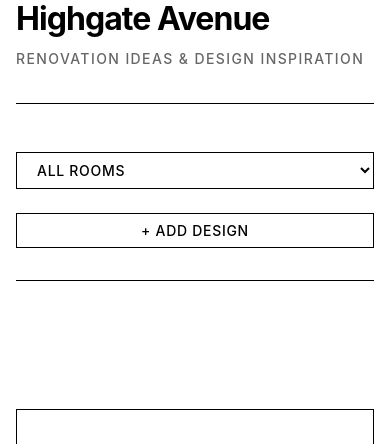
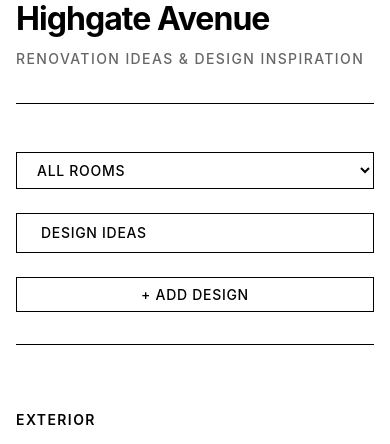
Before and after one commit to conork92/HighgateAvenue, a Flask app: page / in a window 390 px wide. Shown: the part 31-475 px from the top of the page. Run offline with Flask 3, Linux system fonts and the light colour scheme.

Commit message:
feat: add latest changes

```diff
--- a/app.py
+++ b/app.py
@@ -100,6 +100,48 @@ def allowed_file(filename):
 def index():
     """Render the main page"""
     return render_template('index.html')
+
+@app.route('/api/image/<path:image_path>')
+def serve_gcp_image(image_path):
+    """Serve images from GCP Storage"""
+    try:
+        if not gcp_storage_client:
+            return jsonify({'error': 'GCP Storage not configured'}), 500
+
+        # Get the blob from GCP Storage
+        # Handle both bucket names - try the configured bucket first, then the designs bucket
+        bucket_name = GCP_BUCKET_NAME
+        if 'highgate-avenue-designs' in image_path or image_path.startswith('designs/'):
+            bucket_name = 'highgate-avenue-designs'
+            # Remove 'designs/' prefix if present in path
+            if image_path.startswith('designs/'):
+                image_path = image_path.replace('designs/', '', 1)
+
+        bucket = gcp_storage_client.bucket(bucket_name)
+        blob = bucket.blob(image_path)
+
+        if not blob.exists():
+            return jsonify({'error': 'Image not found'}), 404
+
+        # Download the image content
+        image_data = blob.download_as_bytes()
+
+        # Get content type
+        content_type = blob.content_type or 'image/png'
+
+        # Return the image with appropriate headers
+        from flask import Response
+        return Response(
+            image_data,
+            mimetype=content_type,
+            headers={
+                'Cache-Control': 'public, max-age=3600',
+                'Content-Disposition': f'inline; filename="{blob.name}"'
+            }
+        )
+    except Exception as e:
+        app.logger.error(f"Error serving image: {str(e)}")
+        return jsonify({'error': str(e)}), 500
 
 @app.route('/api/plans', methods=['GET'])
 def get_plans():
--- a/static/css/style.css
+++ b/static/css/style.css
@@ -77,6 +77,32 @@ header h1 {
     font-weight: 500;
 }
 
+.exterior-section {
+    margin-bottom: 4rem;
+}
+
+.exterior-label {
+    font-size: 0.875rem;
+    font-weight: 600;
+    text-transform: uppercase;
+    letter-spacing: 0.1em;
+    color: var(--black);
+    margin-bottom: 1rem;
+}
+
+.hero-image {
+    width: 100%;
+}
+
+.homepage-image {
+    width: 100%;
+    height: auto;
+    display: block;
+    border: 1px solid var(--black);
+    object-fit: contain;
+    object-position: top;
+}
+
 /* Filter Section */
 .filter-section {
     margin-bottom: 4rem;
@@ -114,7 +140,8 @@ header h1 {
     color: var(--white);
 }
 
-.upload-btn {
+.upload-btn,
+.design-ideas-link {
     padding: 0.5rem 1.5rem;
     font-size: 0.875rem;
     font-weight: 500;
@@ -126,6 +153,16 @@ header h1 {
     text-transform: uppercase;
     letter-spacing: 0.05em;
     font-family: inherit;
+}
+
+.design-ideas-link {
+    text-decoration: none;
+    display: inline-block;
+}
+
+.design-ideas-link:hover {
+    background: var(--black);
+    color: var(--white);
 }
 
 .upload-btn:hover {
@@ -567,7 +604,8 @@ a:hover {
     }
 
     .filter-select,
-    .upload-btn {
+    .upload-btn,
+    .design-ideas-link {
         width: 100%;
     }
 
--- a/supabase_schema.sql
+++ b/supabase_schema.sql
@@ -30,6 +30,7 @@ INSERT INTO rooms (name, description) VALUES
     ('Bathroom 1', 'Main bathroom'),
     ('Bathroom 2', 'Second bathroom'),
     ('Hallway', 'Entrance and hallway'),
+    ('Stairways', 'Stairways'),
     ('Other', 'Other spaces')
 ON CONFLICT (name) DO NOTHING;
 
--- a/templates/index.html
+++ b/templates/index.html
@@ -34,10 +34,19 @@
                     <option value="Bathroom 1">Bathroom 1</option>
                     <option value="Bathroom 2">Bathroom 2</option>
                     <option value="Hallway">Hallway</option>
+                    <option value="Stairways">Stairways</option>
                     <option value="Other">Other</option>
                 </select>
+                <a href="https://photos.app.goo.gl/wjgNAaovuHe9Mdg78" target="_blank" rel="noopener noreferrer" class="upload-btn design-ideas-link">Design ideas</a>
                 <button id="uploadBtn" class="upload-btn"><span>+ Add Design</span></button>
             </div>
+
+            <section class="exterior-section">
+                <h2 class="exterior-label">Exterior</h2>
+                <div class="hero-image">
+                    <img src="https://storage.googleapis.com/highgate-avenue-designs/designs/Outside.png" alt="Highgate Avenue Exterior" class="homepage-image" referrerpolicy="no-referrer">
+                </div>
+            </section>
 
             <!-- Upload Modal -->
             <div id="uploadModal" class="modal" style="display: none;">
@@ -74,6 +83,7 @@
                                 <option value="Bathroom 1">Bathroom 1</option>
                                 <option value="Bathroom 2">Bathroom 2</option>
                                 <option value="Hallway">Hallway</option>
+                                <option value="Stairways">Stairways</option>
                                 <option value="Other">Other</option>
                             </select>
                         </div>
```
Also changed, not shown: 1 other file.
